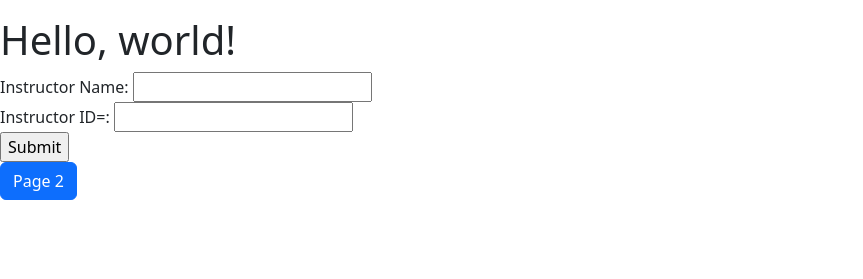
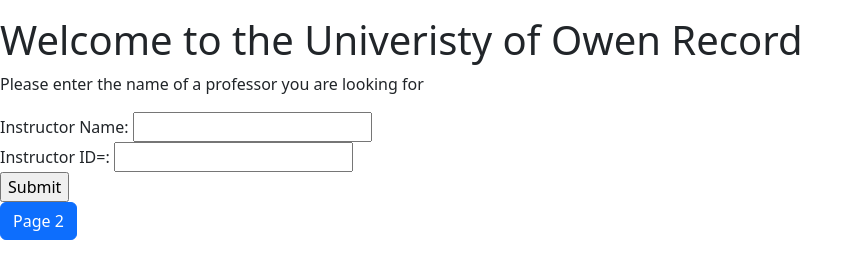
Before and after one commit to oaowen/hw3ecomm, a PHP site: page / in a window 1280 px wide. Shown: the part 65-344 px from the top of the page, without its empty margins (0-863 px from the left). Run offline with PHP 8.4, Linux system fonts and the light colour scheme; data that the repository does not hold is empty.

Commit message:
Update index.php

```diff
--- a/index.php
+++ b/index.php
@@ -3,7 +3,7 @@
   <head>
     <meta charset="utf-8">
     <meta name="viewport" content="width=device-width, initial-scale=1">
-    <title>Bootstrap demo</title>
+    <title>Page One</title>
     <link href="https://cdn.jsdelivr.net/npm/bootstrap@5.2.0/dist/css/bootstrap.min.css" rel="stylesheet" integrity="sha384-gH2yIJqKdNHPEq0n4Mqa/HGKIhSkIHeL5AyhkYV8i59U5AR6csBvApHHNl/vI1Bx" crossorigin="anonymous">
   </head>
   <body>
@@ -48,7 +48,8 @@ $conn->close();
 ?>
   </tbody>
     </table>
-    <h1>Hello, world!</h1>
+    <h1>Welcome to the Univeristy of Owen Record</h1>
+    <p>Please enter the name of a professor you are looking for<p>
     <form action="handlepost.php" method="get">
 Instructor Name: <input type="text" name="Instructor_name"><br>
 Instructor ID=: <input type="text" name="Instructor_id"><br>
```
